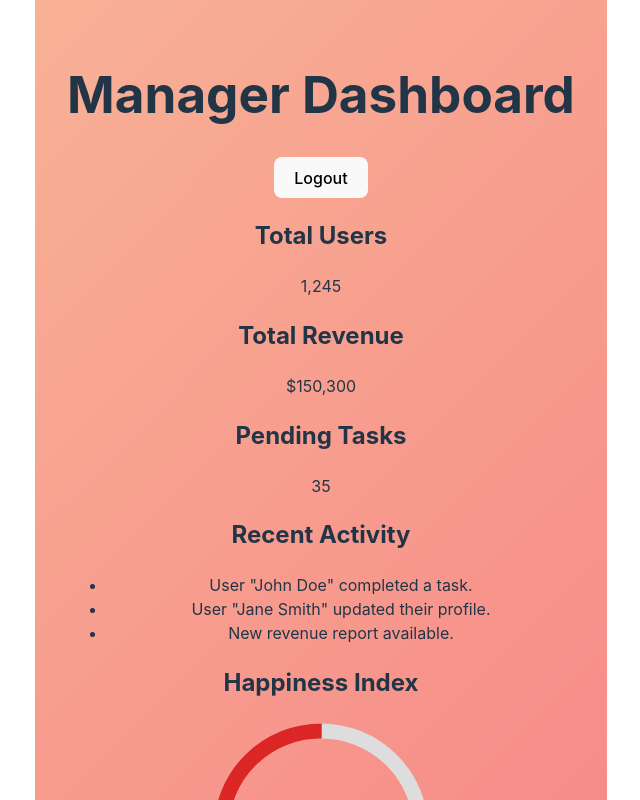
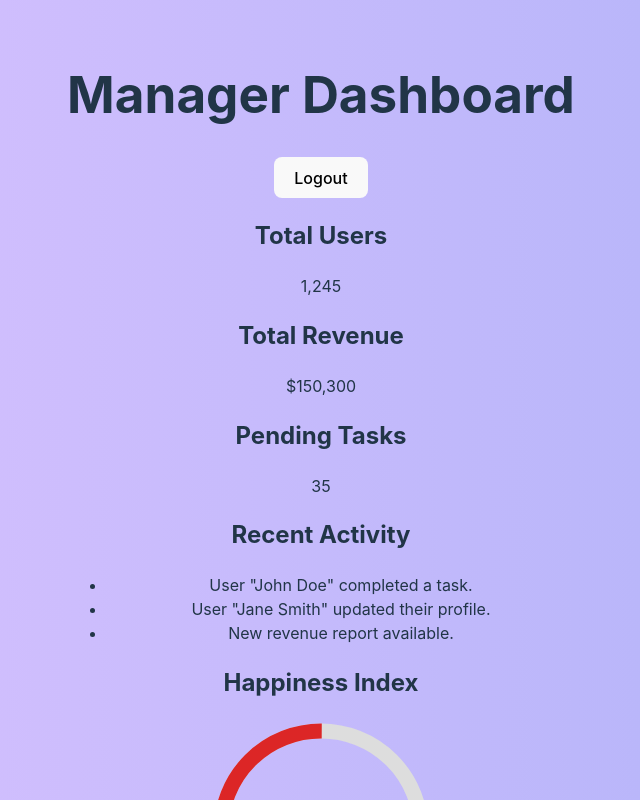
Before and after one commit to shriyasrinivasan1/ADPLucidity, a React (Vite) app in the folder frontend/: page / in a window 1280 px wide. Shown: the top 800 px of the page, without its empty margins (319-959 px from the left). Built offline with nearby package versions, Linux system fonts and the light colour scheme.

Commit message:
figure out colors

```diff
--- a/frontend/src/App.css
+++ b/frontend/src/App.css
@@ -1,14 +1,8 @@
 #root {
-  max-width: 1280px;
   margin: 0 auto;
   padding: 2rem;
   text-align: center;
-  max-width: 1280px;
-  display: flex;
-  background: linear-gradient(135deg, #f8b195, #f67280, #c06c84, #355c7d);
-  background-size: 400% 400%;
-  animation: gradientShift 15s ease infinite;
-  text-align: center;
+
 }
 
 
--- a/frontend/src/index.css
+++ b/frontend/src/index.css
@@ -2,10 +2,14 @@
   font-family: Inter, system-ui, Avenir, Helvetica, Arial, sans-serif;
   line-height: 1.5;
   font-weight: 400;
-
+  background-image:
+    linear-gradient(90deg, rgba(132, 52, 255, 0.3) 0%, rgba(97, 111, 241, 0.55) 58%, rgba(51, 77, 139, 0.3) 100%),
+    radial-gradient(rgba(255, 255, 255, 1) 2px, transparent 0);
+  background-size: 200% 200%, 90px 90px;
+  animation: gradientShift 15s ease infinite Linear;
   color-scheme: light dark;
   color: rgba(255, 255, 255, 0.87);
-  background-color: #242424;
+  background-color: #522929;
 
   font-synthesis: none;
   text-rendering: optimizeLegibility;
@@ -13,6 +17,20 @@
   -moz-osx-font-smoothing: grayscale;
 }
 
+
+
+/* Smooth Gradient Animation */
+@keyframes gradientShift {
+  0% {
+    background-position: 0% 50%;
+  }
+  50% {
+    background-position: 100% 50%;
+  }
+  100% {
+    background-position: 0% 50%;
+  }
+}
 a {
   font-weight: 500;
   color: #646cff;
```
Also changed, not shown: frontend/src/ManagerDashboard.css (+0 -20 lines).
